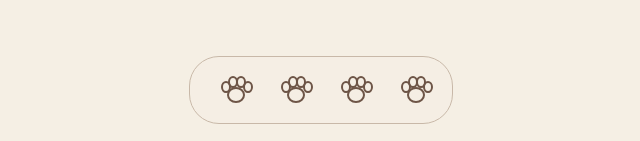
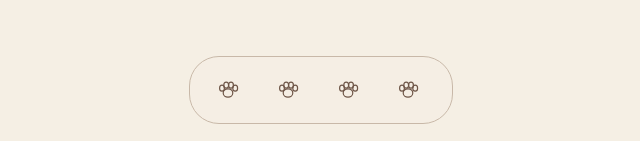
Before and after one commit to izumi05012-cmyk/fox-little-world, a React (Vite) app: page / in a window 1280 px wide. Shown: the part 656-797 px from the top of the page, without its empty margins (319-959 px from the left). Built offline with nearby package versions, Linux system fonts and the light colour scheme.

Commit message:
Update style.css

```diff
--- a/src/style.css
+++ b/src/style.css
@@ -91,3 +91,8 @@ h1 {
   font-size: 20px;
   cursor: pointer;
 }
+.nav button img {
+  width: 24px;
+  height: 24px;
+  display: block;
+}
```
